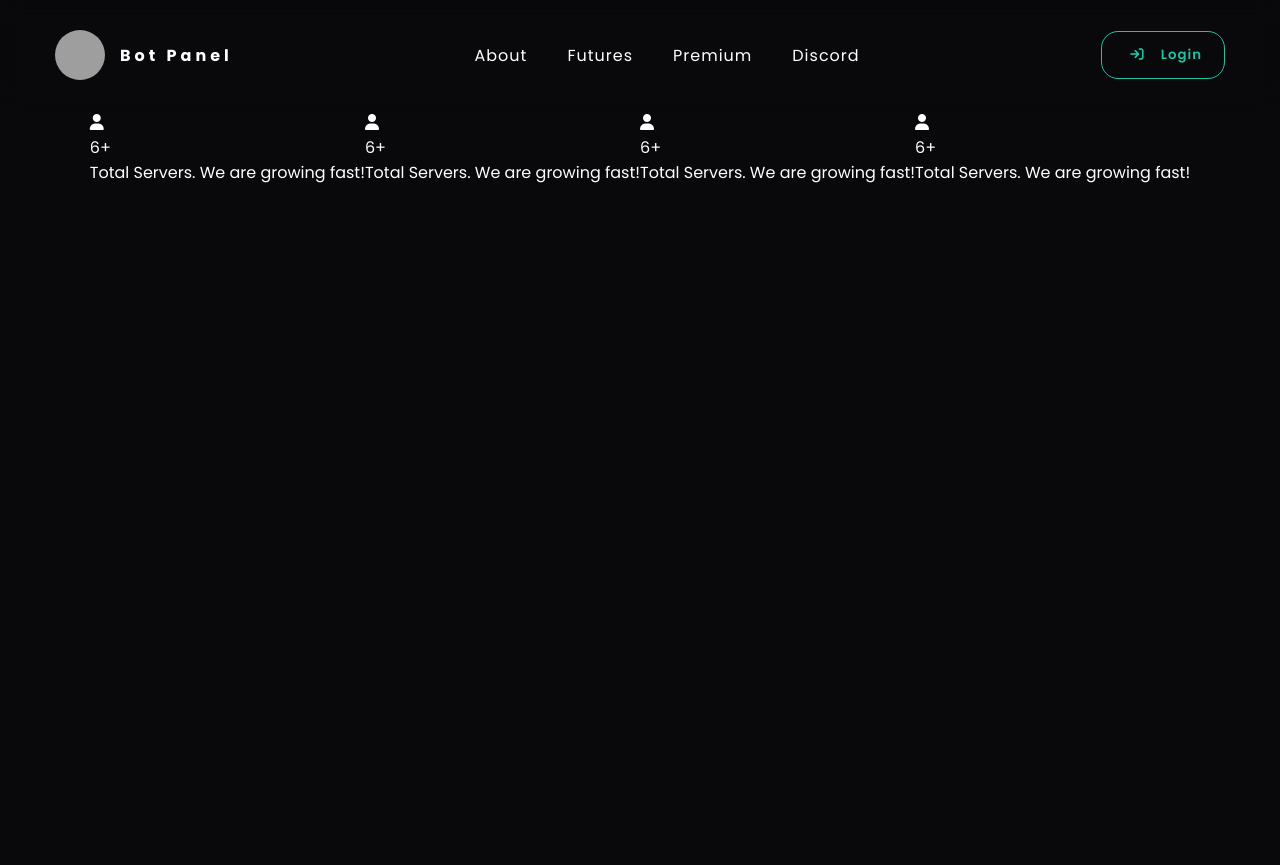
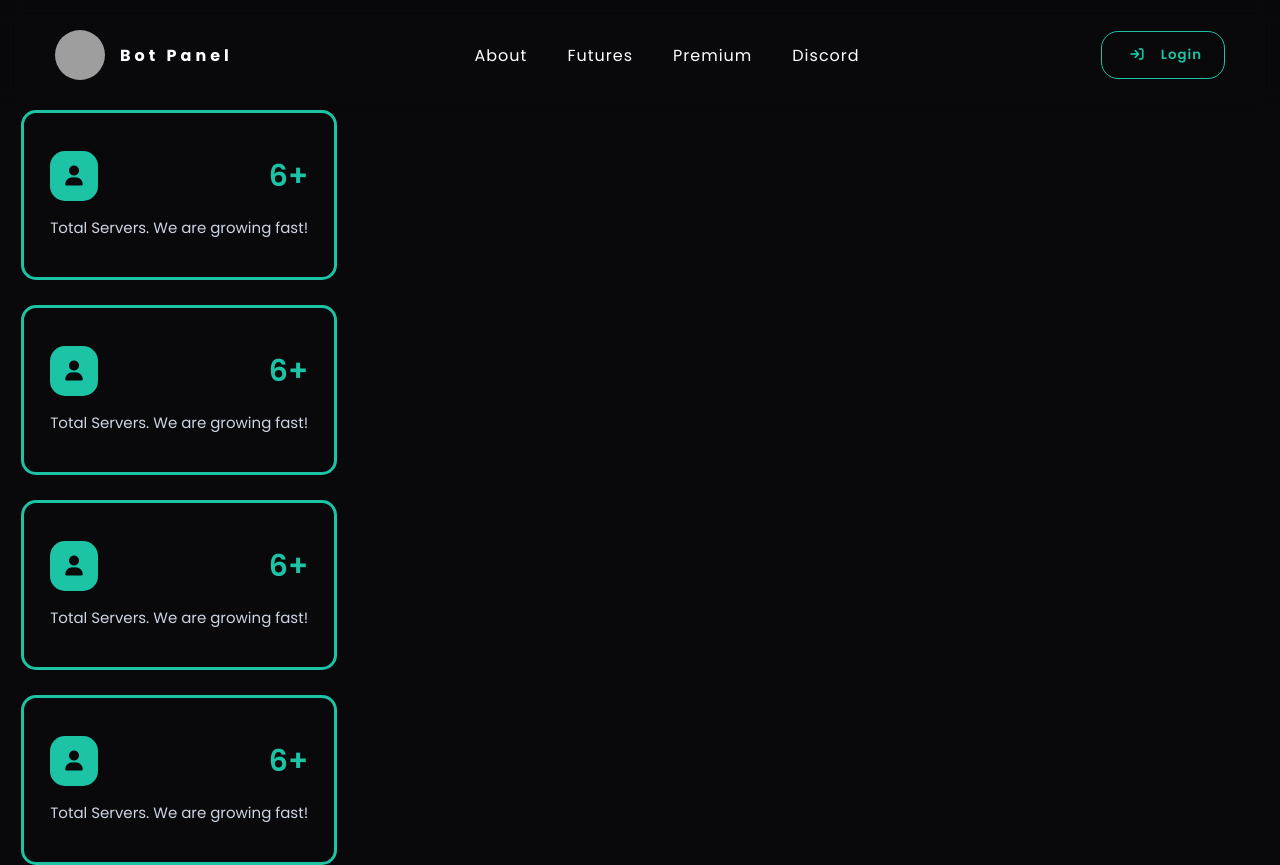
Before and after one commit to wavi23/BasicPythonBotPanel, a Flask app: page / in a window 1280 px wide. Before the commit the page ends 183 px from the top, so only its background shows below. Run offline with Flask 3, Linux system fonts and the light colour scheme; grey boxes are pictures that could not be loaded.

Commit message:
Update cards.css

```diff
--- a/web/static/css/cards.css
+++ b/web/static/css/cards.css
@@ -2,4 +2,39 @@
 	display: flex;
 	align-items: center;
 	justify-content: center;
+	gap: 25px;
+	flex-wrap: wrap;
+	width: 28%;
 }
+
+.card {
+	padding: 38px 26px;
+	border: 3px solid var(--accent-1);
+	border-radius: 15px;
+}
+
+.card-header {
+	display: flex;
+	align-items: center;
+	justify-content: space-between;
+}
+
+.card-icon i {
+	color: var(--color-background);
+	background-color: var(--accent-1);
+	padding: 15px;
+	font-size: 20px;
+	border-radius: 15px;
+}
+
+.card-title {
+	font-size: 30px;
+	font-weight: 600;
+	color: var(--accent-1);
+}
+
+.card-desc {
+	font-size: 15px;
+	color: var(--text-1);
+	margin-top: 15px;
+}
```
